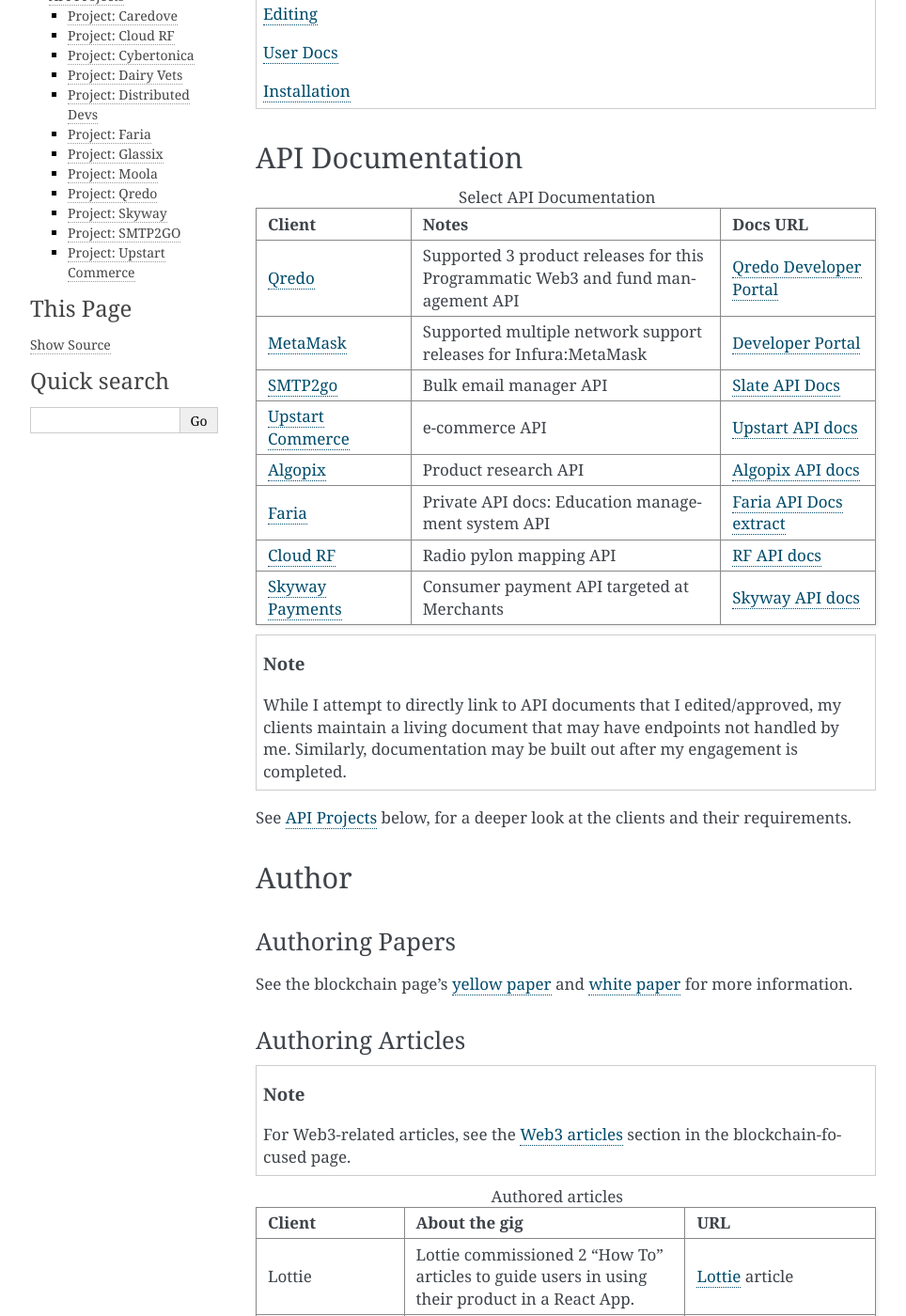
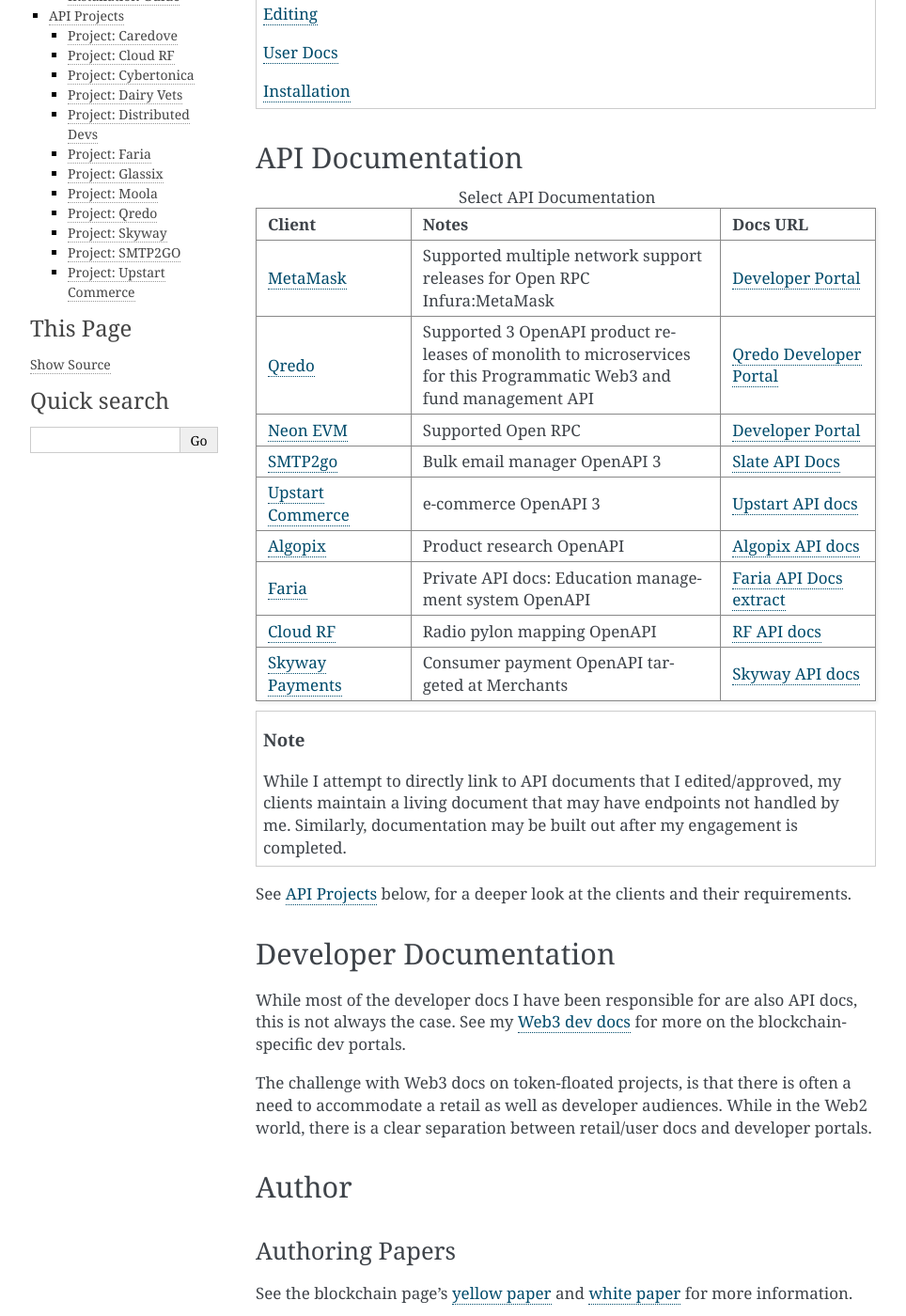
Before and after one commit to m4sterbunny/NewPortfolio, a Sphinx documentation site: the page built from source/pages/portfolio.rst, in a window 1280 px wide and 1400 px high, scrolled down 319 px. Shown: the whole window at 94% size, without its empty margins (148-1112 px from the left). Built offline with Sphinx 7.4.7, drawn with Linux system fonts in a browser that asks for light colours; some of the changed text lies outside the part shown.

Commit message:
small tweaks

```diff
--- a/source/pages/portfolio.rst
+++ b/source/pages/portfolio.rst
@@ -127,29 +127,32 @@
    * - Client
      - Notes
      - Docs URL
+   * - `MetaMask <https://metamask.io/>`_
+     - Supported multiple network support releases for Open RPC Infura:MetaMask
+     - `Developer Portal <https://docs.metamask.io/services/>`_
    * - `Qredo <https://qredo.com>`_
-     - Supported 3 product releases for this Programmatic Web3 and fund management API
+     - Supported 3 OpenAPI product releases of monolith to microservices for this Programmatic Web3 and fund management API
      - `Qredo Developer Portal <https://developers.qredo.com>`_
-   * - `MetaMask <https://metamask.io/>`_
-     - Supported multiple network support releases for Infura:MetaMask
-     - `Developer Portal <https://docs.metamask.io/services/>`_
+   * - `Neon EVM <https://neonevm.org/>`_
+     - Supported Open RPC
+     - `Developer Portal <https://neonevm.org/docs/api/neon-api>`_
    * - `SMTP2go <https://www.smtp2go.com/>`_
-     - Bulk email manager API
+     - Bulk email manager OpenAPI 3
      - `Slate API Docs <https://smtp2go.github.io/smtp2go.apidocs/#smtp2go-api>`_
    * - `Upstart Commerce <https://upstartcommerce.com/>`_
-     - e-commerce API
+     - e-commerce OpenAPI 3
      - `Upstart API docs <https://apidocs.upstartcommerce.com/docs/api-docs/8245c7c92d249-authenticate-a-consumer>`_
    * - `Algopix <https://algopix.com/>`_
-     - Product research API
+     - Product research OpenAPI
      - `Algopix API docs <https://docs.algopix.com/docs/algopix-api-documentation/ZG9jOjE3ODE1Mjg1-authentication>`_
    * - `Faria <https://www.faria.org/about>`_
-     - Private API docs: Education management system API
+     - Private API docs: Education management system OpenAPI
      - `Faria API Docs extract <https://m4sterbunny.github.io/build/#client-3-faria>`_
    * - `Cloud RF <https://cloudrf.com/mapping-mesh-networks/>`_
-     - Radio pylon mapping API
+     - Radio pylon mapping OpenAPI
      - `RF API docs <https://cloudrf.com/documentation/developer/swagger-ui/#/>`_
    * - `Skyway Payments <https://skywaypayments.com/>`_
-     - Consumer payment API targeted at Merchants
+     - Consumer payment OpenAPI targeted at Merchants
      - `Skyway API docs <https://skyway.stoplight.io/docs/skyway-stoplight-doc/branches/main/7ef2485b09b04-skyway-online-payment-product-documentation>`_
 
 .. topic:: Note
@@ -157,6 +160,14 @@
   While I attempt to directly link to API documents that I edited/approved, my clients maintain a living document that may have endpoints not handled by me. Similarly, documentation may be built out after my engagement is completed.
 
 See :ref:`apiprojects` below, for a deeper look at the clients and their requirements.
+
+
+Developer Documentation
+***********************
+
+While most of the developer docs I have been responsible for are also API docs, this is not always the case. See my :ref:`Web3 dev docs <developerdocs>` for more on the blockchain-specific dev portals.
+
+The challenge with Web3 docs on token-floated projects, is that there is often a need to accommodate a retail as well as developer audiences. While in the Web2 world, there is a clear separation between retail/user docs and developer portals.
 
 Author
 ******
```
Also changed, not shown: source/pages/blockchain.rst (+10 -10 lines), 12 other files.
